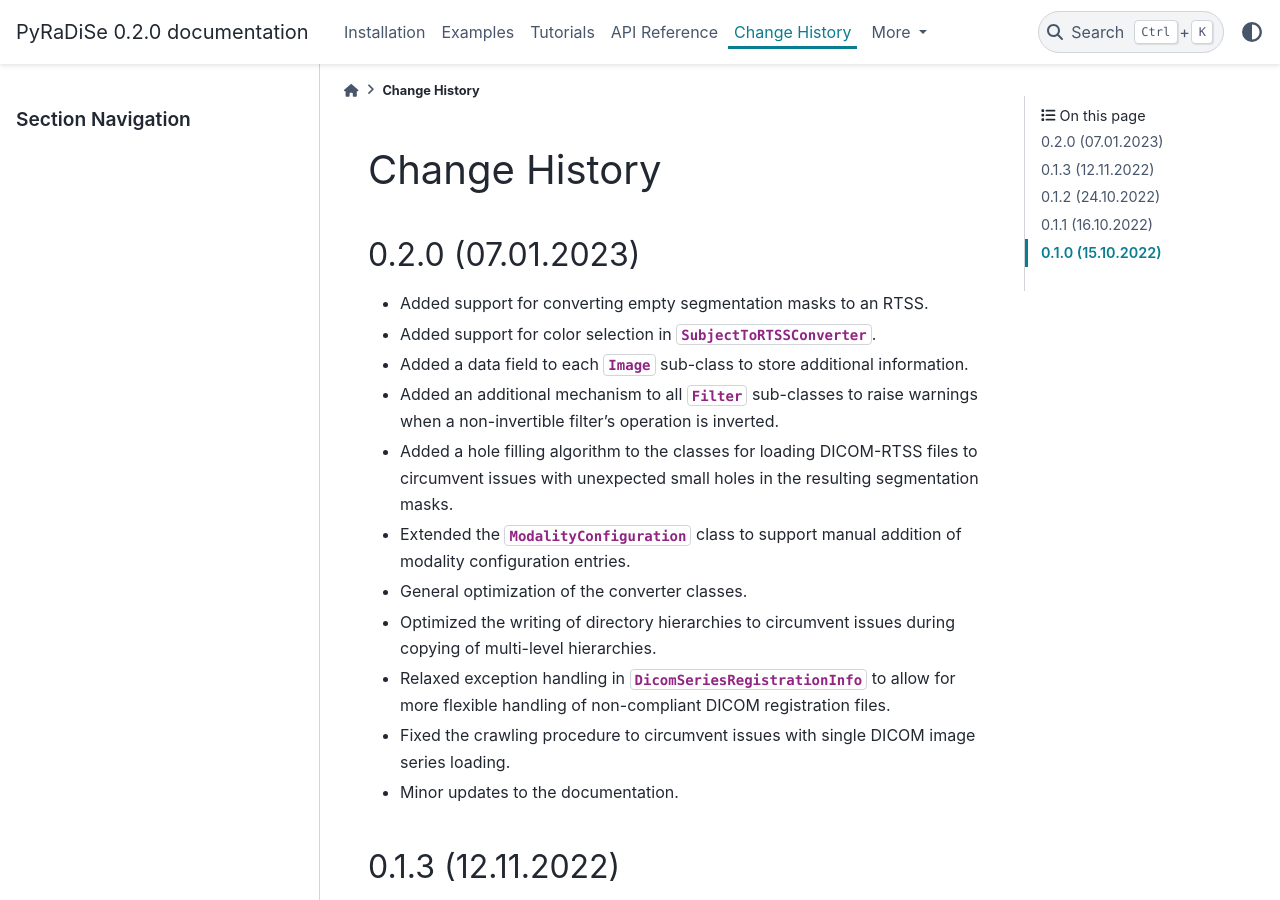
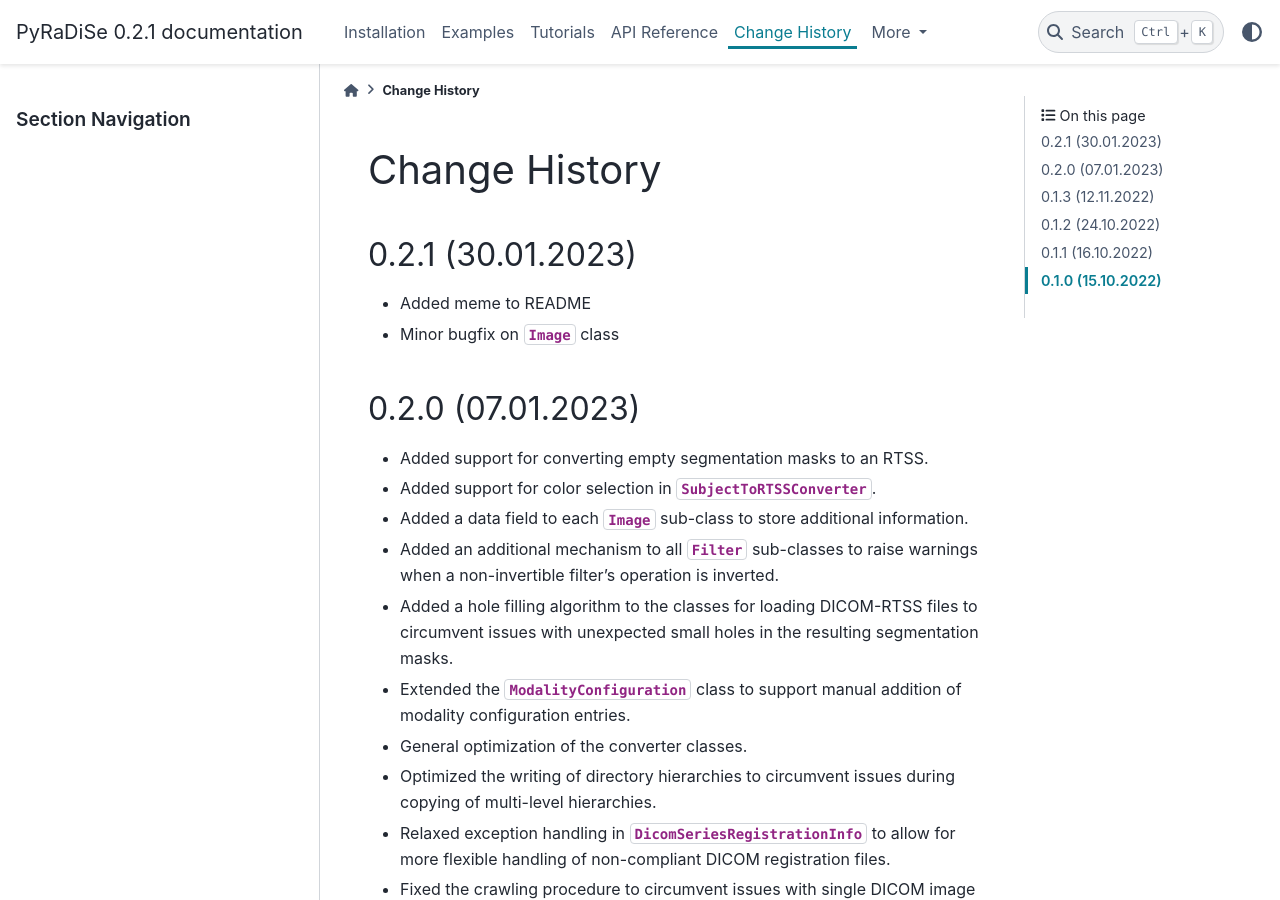
Before and after one commit to ubern-mia/pyradise, a Sphinx documentation site: the page built from docs/change_history.rst, in a window 1280 px wide and 900 px high. Built offline with Sphinx 7.4.7 and the PyData theme 0.15.4, drawn with Linux system fonts in a browser that asks for light colours; formulas are drawn with MathJax 3; pages that are not in the unit, such as notebooks, are missing from menus; the version number is read from the project's files by our own code.

Commit message:
fix(image): Minor bugfix on image class ref(doc): Updated doc minimally

```diff
--- a/docs/change_history.rst
+++ b/docs/change_history.rst
@@ -3,6 +3,13 @@
 
 Change History
 ==============
+
+0.2.1 (30.01.2023)
+------------------
+
+* Added meme to README
+* Minor bugfix on :class:`~pyradise.data.image.Image` class
+
 
 0.2.0 (07.01.2023)
 ------------------
--- a/pyproject.toml
+++ b/pyproject.toml
@@ -4,7 +4,7 @@
 
 [project]
 name = "pyradise"
-version = "0.2.0"
+version = "0.2.1"
 authors = [
   { name="Elias Ruefenacht", email="elias.ruefenacht@unibe.ch" },
 ]
--- a/pyradise/__version__.py
+++ b/pyradise/__version__.py
@@ -1,7 +1,7 @@
 __title__ = 'pyradise'
 __description__ = 'PyRaDiSe: A Python package for DICOM-RT-based auto-segmentation pipeline construction and DICOM-RT data conversion'
 __url__ = 'https://pyradise.readthedocs.io/'
-__version__ = '0.2.0'
+__version__ = '0.2.1'
 __author__ = 'Elias Ruefenacht'
 __author_email__ = 'elias.ruefenacht@unibe.ch'
 __license__ = 'Apache 2.0'
```
Also changed, not shown: README.md (+8 -10 lines), docs/index.rst (+7 -9 lines), 1 other file.
